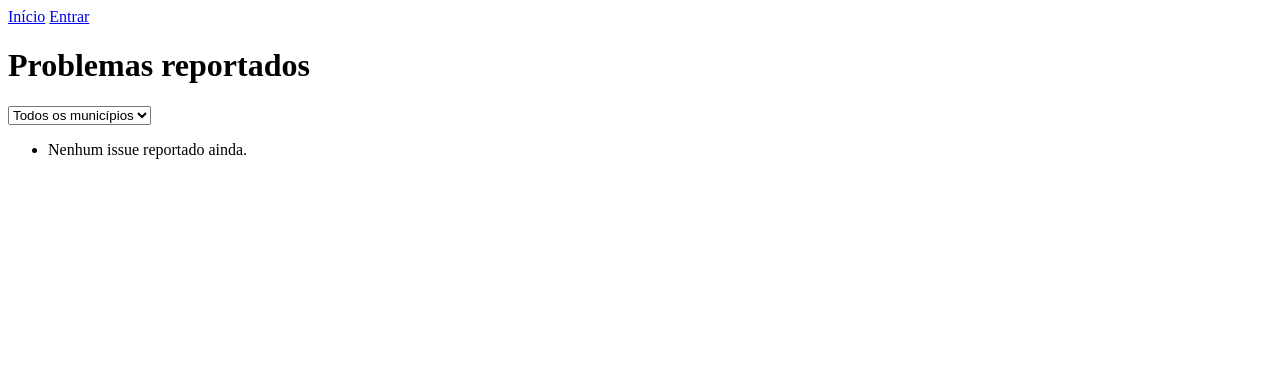
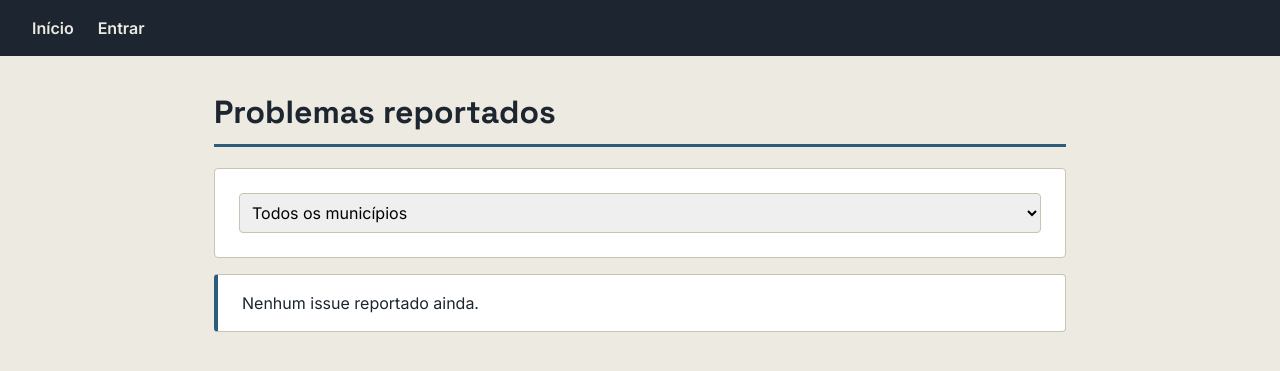
Before and after one commit to Mateusbl/mapa-cidadao, a Django app: page / in a window 1280 px wide. Shown: the top 371 px of the page. Run offline with Django 5.2, Linux system fonts and the light colour scheme; data that the repository does not hold is empty; parts of the project's set-up code (start-up, migrations or seed data) failed here and were passed over.

Commit message:
Add visual design system (Space Grotesk/Inter/IBM Plex Mono, civic protocol aesthetic) and interactive Leaflet map for issue creation

```diff
--- /dev/null
+++ b/issues/static/issues/css/style.css
@@ -0,0 +1,139 @@
+:root {
+    --ink: #1C2530;
+    --paper: #EDEAE1;
+    --azulejo: #2C5C7C;
+    --sinal: #E0A030;
+    --resolvido: #3D7A5C;
+    --urgente: #B23A2E;
+    --border: #C9C3B4;
+}
+
+* {
+    box-sizing: border-box;
+}
+
+body {
+    font-family: 'Inter', -apple-system, sans-serif;
+    background: var(--paper);
+    color: var(--ink);
+    margin: 0;
+    padding: 0;
+    line-height: 1.5;
+}
+
+nav {
+    background: var(--ink);
+    color: var(--paper);
+    padding: 1rem 2rem;
+    display: flex;
+    align-items: center;
+    gap: 1.5rem;
+}
+
+nav a {
+    color: var(--paper);
+    text-decoration: none;
+    font-weight: 600;
+}
+
+nav a:hover {
+    color: var(--sinal);
+}
+
+main {
+    max-width: 900px;
+    margin: 2rem auto;
+    padding: 0 1.5rem;
+}
+
+h1 {
+    font-family: 'Space Grotesk', sans-serif;
+    font-weight: 700;
+    border-bottom: 3px solid var(--azulejo);
+    padding-bottom: 0.5rem;
+}
+
+ul {
+    list-style: none;
+    padding: 0;
+}
+
+li {
+    background: #fff;
+    border: 1px solid var(--border);
+    border-left: 4px solid var(--azulejo);
+    padding: 1rem 1.5rem;
+    margin-bottom: 0.75rem;
+    border-radius: 4px;
+}
+
+li a {
+    color: var(--azulejo);
+    font-weight: 600;
+    text-decoration: none;
+    font-size: 1.1rem;
+}
+
+li a:hover {
+    text-decoration: underline;
+}
+
+form {
+    background: #fff;
+    border: 1px solid var(--border);
+    padding: 1.5rem;
+    border-radius: 4px;
+    margin-bottom: 1rem;
+}
+
+form div {
+    margin-bottom: 1rem;
+}
+
+label {
+    display: block;
+    font-weight: 600;
+    margin-bottom: 0.25rem;
+}
+
+input[type="text"],
+textarea,
+select {
+    width: 100%;
+    padding: 0.5rem;
+    border: 1px solid var(--border);
+    border-radius: 4px;
+    font-family: inherit;
+    font-size: 1rem;
+}
+
+button {
+    background: var(--azulejo);
+    color: #fff;
+    border: none;
+    padding: 0.6rem 1.2rem;
+    border-radius: 4px;
+    font-weight: 600;
+    cursor: pointer;
+    font-family: inherit;
+}
+
+button:hover {
+    background: var(--ink);
+}
+
+.vote-count {
+    display: inline-block;
+    background: var(--sinal);
+    color: var(--ink);
+    font-family: 'IBM Plex Mono', monospace;
+    font-weight: 700;
+    padding: 0.2rem 0.6rem;
+    border-radius: 3px;
+    transform: rotate(-2deg);
+}
+
+#map {
+    border: 2px solid var(--azulejo);
+    border-radius: 4px;
+}
--- a/issues/templates/issues/base.html
+++ b/issues/templates/issues/base.html
@@ -1,9 +1,13 @@
 <!DOCTYPE html>
 <html lang="pt-br">
-<head>
-    <meta charset="UTF-8">
-    <title>{% block title %}Mapa Cidadão{% endblock %}</title>
-</head>
+    <head>
+        <meta charset="UTF-8">
+        <title>{% block title %}Mapa Cidadão{% endblock %}</title>
+        {% load static %}
+        <link rel="stylesheet" href="{% static 'issues/css/style.css' %}">
+        <link rel="preconnect" href="https://fonts.googleapis.com">
+        <link href="https://fonts.googleapis.com/css2?family=Space+Grotesk:wght@500;700&family=Inter:wght@400;600&family=IBM+Plex+Mono&display=swap" rel="stylesheet">
+    </head>
 <body>
     <nav>
         <a href="{% url 'issues:issue_list' %}">Início</a>
```
